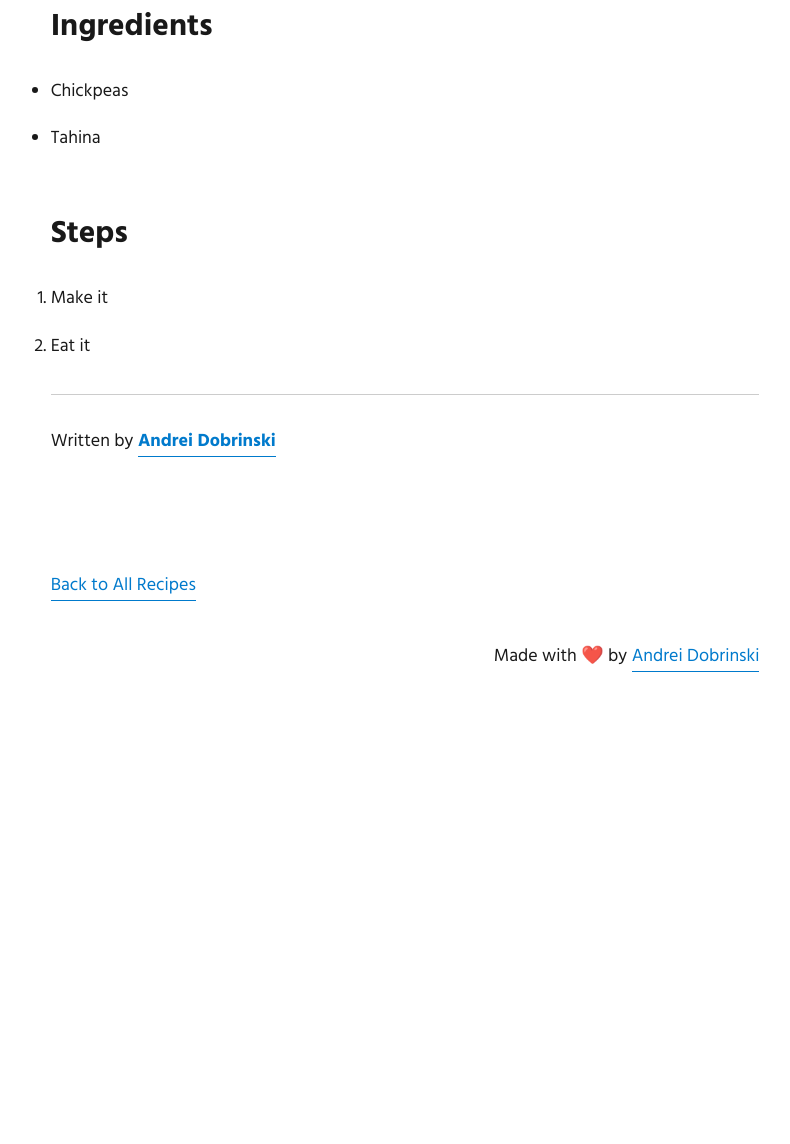
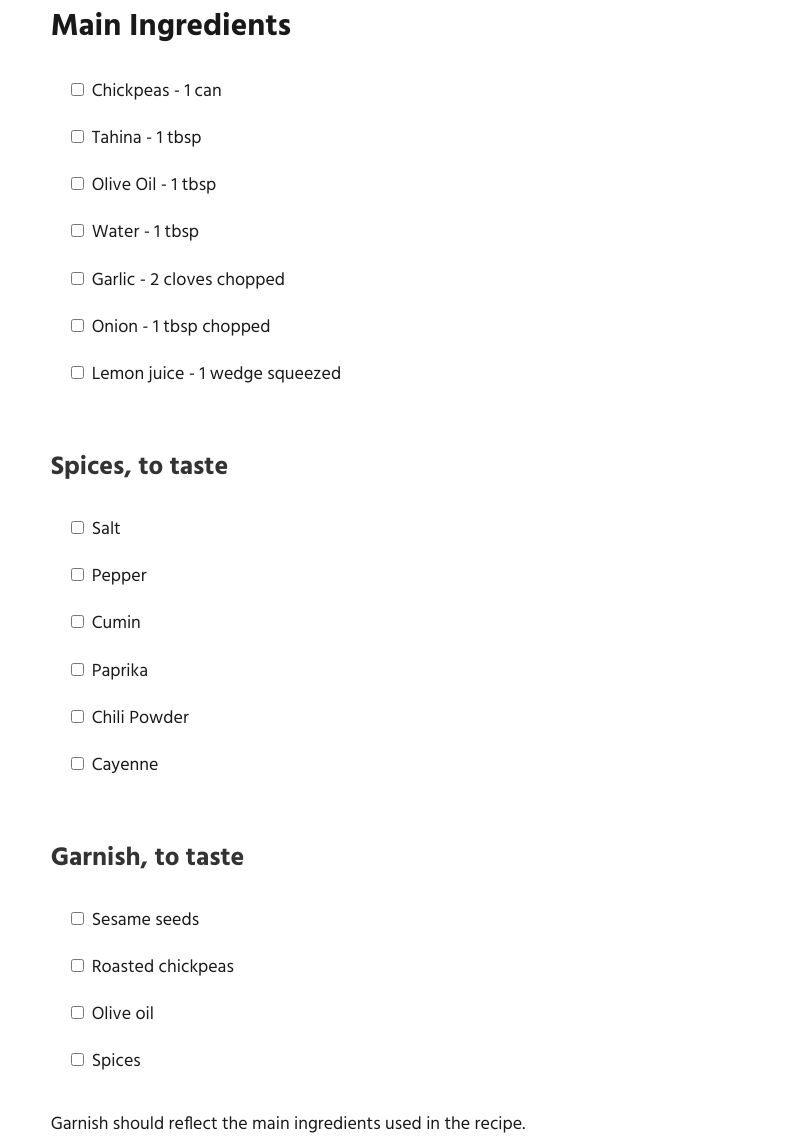
Before and after one commit to andreidobrinski/recipes, a Gatsby site: page /hummus/ in a window 1280 px wide. Shown: the part 720-1864 px from the top of the page, without its empty margins (235-1025 px from the left). Before the commit the page ends 1440 px from the top, so only its background shows below. Built offline with nearby package versions, Linux system fonts and the light colour scheme; Gatsby itself is replaced by a stand-in of ours; some packages are replaced by stand-ins of ours.

Commit message:
update hummus recipe

```diff
--- a/content/blog/hummus/index.mdx
+++ b/content/blog/hummus/index.mdx
@@ -5,12 +5,39 @@ description: 'with chickpeas'
 image: './hummus.jpg'
 ---
 
-## Ingredients
+## Main Ingredients
 
-- Chickpeas
-- Tahina
+<List>
+  {[
+    'Chickpeas - 1 can',
+    'Tahina - 1 tbsp',
+    'Olive Oil - 1 tbsp',
+    'Water - 1 tbsp',
+    'Garlic - 2 cloves chopped',
+    'Onion - 1 tbsp chopped',
+    'Lemon juice - 1 wedge squeezed',
+  ]}
+</List>
+
+### Spices, to taste
+
+<List>{['Salt', 'Pepper', 'Cumin', 'Paprika', 'Chili Powder', 'Cayenne']}</List>
+
+### Garnish, to taste
+
+<List>{['Sesame seeds', 'Roasted chickpeas', 'Olive oil', 'Spices']}</List>
+
+Garnish should reflect the main ingredients used in the recipe.
 
 ## Steps
 
-1. Make it
-2. Eat it
+<List>
+  {[
+    'Chop onion and garlic',
+    'Combine all ingredients and spices into blender',
+    'Blend',
+    'Adjust spices to taste',
+    'Garnish to taste',
+    'Serve and enjoy!',
+  ]}
+</List>
```
